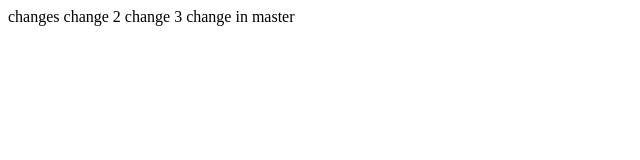
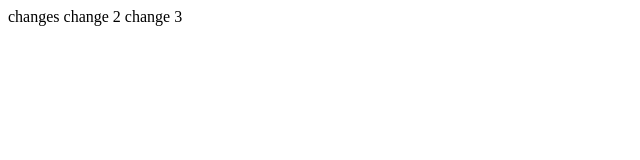
Before and after one commit to npm-sipu/repo, a plain HTML site: page index.html in a window 1280 px wide. Shown: the whole page, without its empty margins (0-640 px from the left). Drawn offline with Linux system fonts and the light colour scheme.

Commit message:
new change added in new branch

```diff
--- a/index.html
+++ b/index.html
@@ -7,6 +7,6 @@
     <title>Document</title>
   </head>
   <body>
-    changes change 2 change 3 change in master
+    changes change 2 change 3
   </body>
 </html>
```
Also changed, not shown: New Text Document.txt (added).
